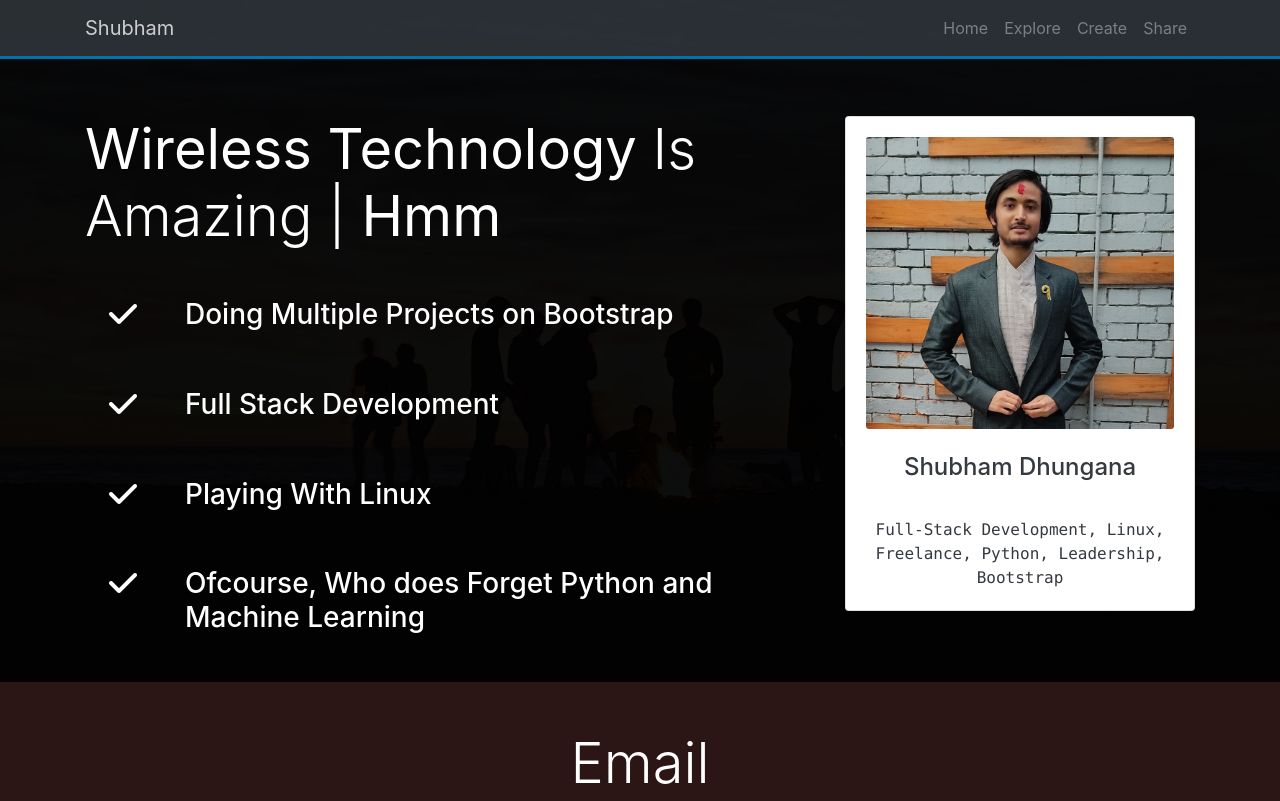
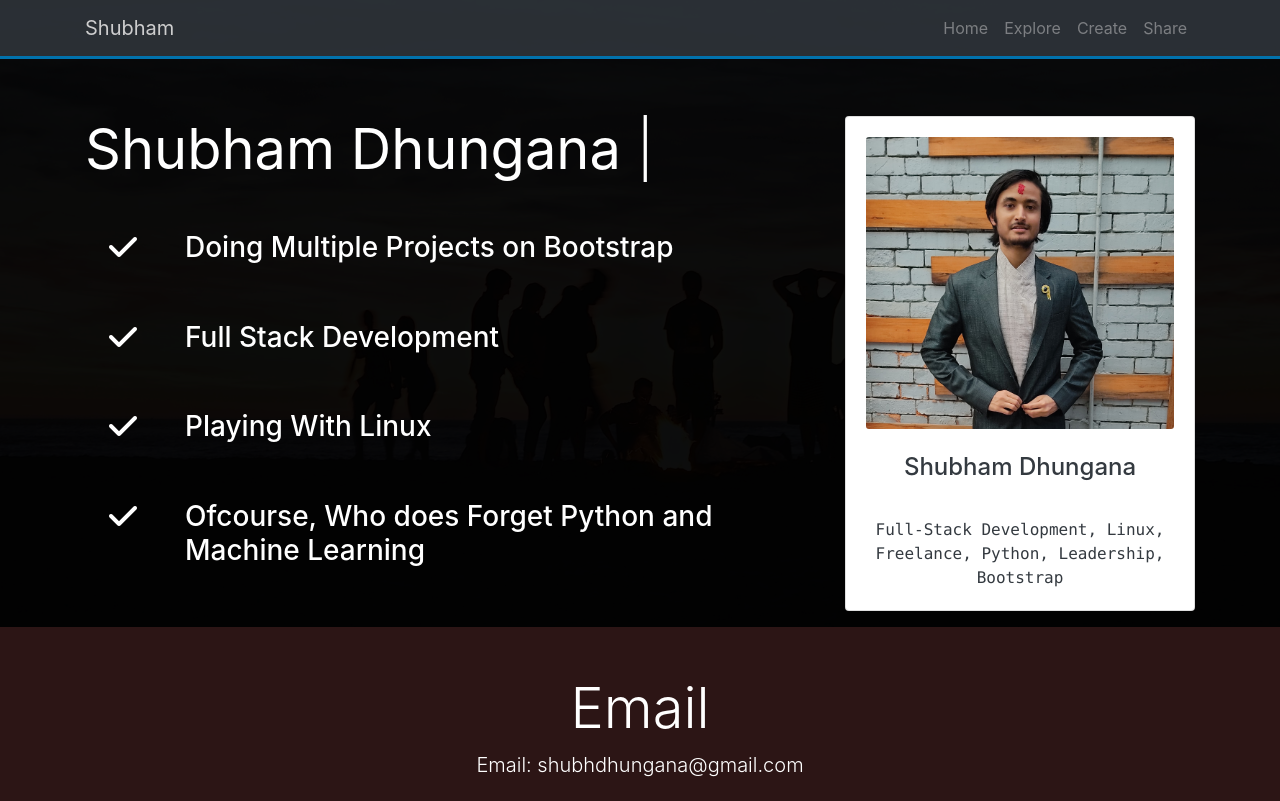
Before and after one commit to shubhamdhungana/portfolio-website, a plain HTML site: page index.html in a window 1280 px wide. Shown: the top 801 px of the page. Drawn offline with nearby package versions, Linux system fonts and the light colour scheme.

Commit message:
my third commit

```diff
--- a/index.html
+++ b/index.html
@@ -52,7 +52,7 @@
 
 
                     <div class="col-md-6 col-lg-8 py-3">
-                        <h1 class="display-4 text-capitalize"><strong> Wireless Technology</strong> Is Amazing | <strong>Hmm</strong>  </h1>
+                        <h1 class="display-4 text-capitalize"><strong>Shubham Dhungana</strong>  | </h1>
                         <div class="d-flex pt-3">
                             <div class="p-4 align-self-start">
                                  <i class="fas fa-check fa-2x"></i>
```
